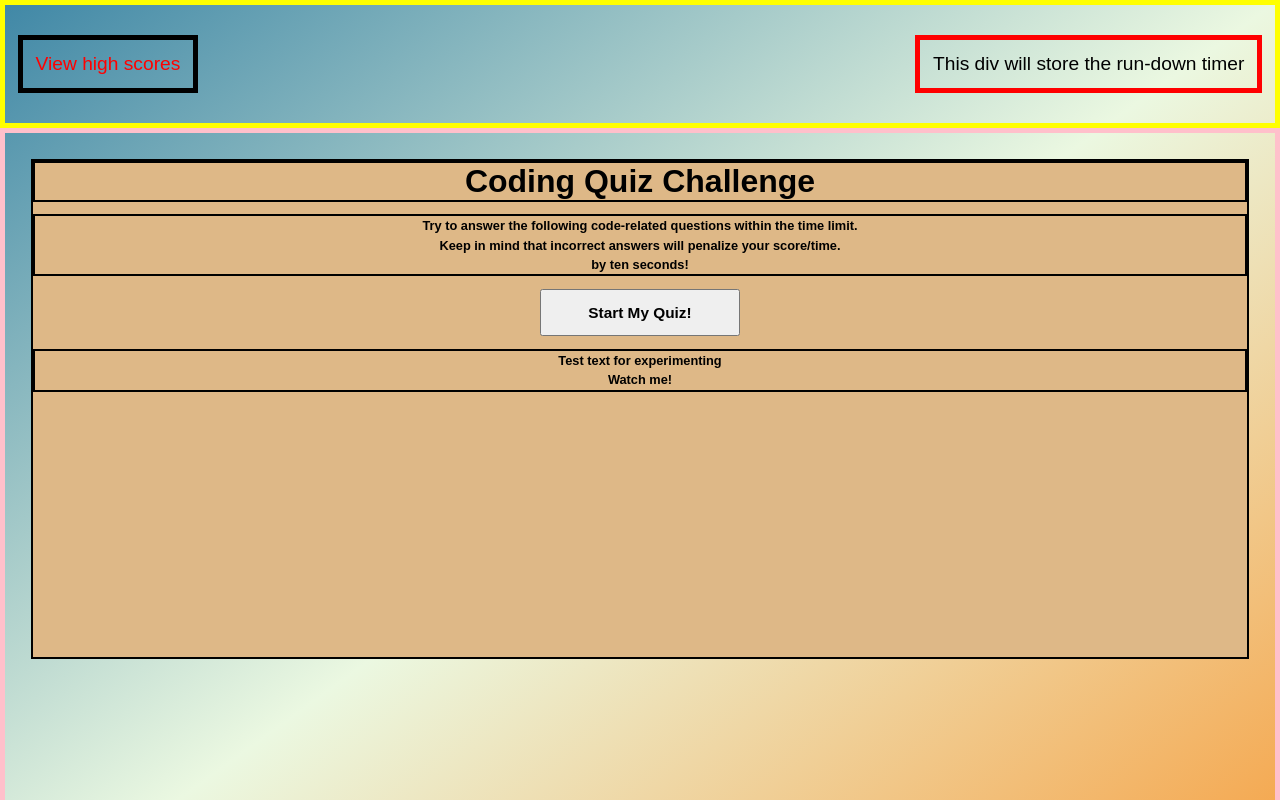
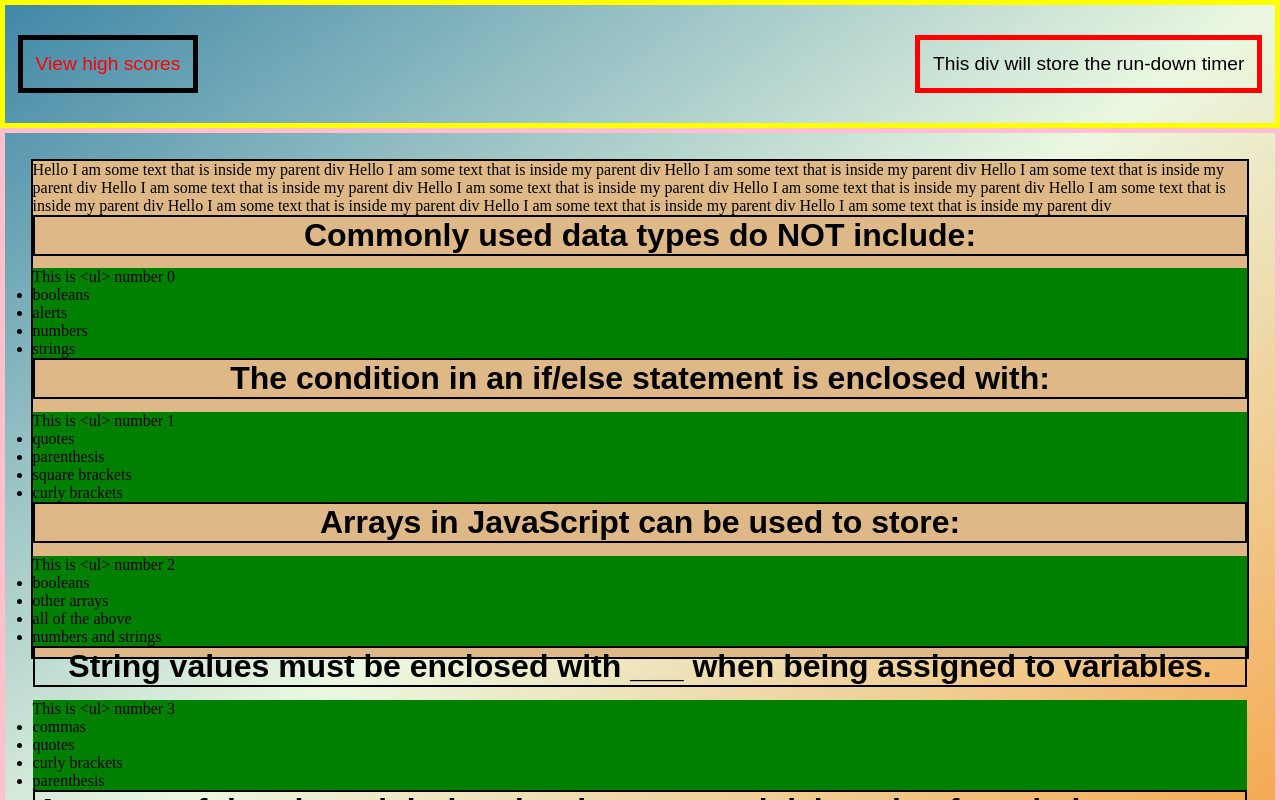
Before and after one commit to jcomp-03/code-quiz, a plain HTML site: page index.html in a window 1280 px wide. Both pictures are taken after a click on the button "Start My Quiz!". Shown: the top 800 px of the page. Drawn offline with Linux system fonts and the light colour scheme.

Commit message:
Continuing to develop function displayQuestionAndChoices(). Saving progress.

```diff
--- a/assets/css/stylesheet.css
+++ b/assets/css/stylesheet.css
@@ -43,7 +43,7 @@ header div {
     height: 100%;
 }
 
-.cover-title {
+.title-question {
     margin-bottom: 1vw;
     border: solid 2px black;
     text-align: center;
@@ -75,10 +75,10 @@ header div {
     background-color: burlywood;
 }
 
-.quiz-question {
-    margin-bottom: 1vw;
-    border: solid 2px black;
-    text-align: center;
-    font-family: sans-serif;
-    font-size: 3.5vw;
+.style-choice-list {
+    background-color: green;
 }
+
+.style-choice-list-item{
+    list-style-type: none;
+}
--- a/assets/js/script.js
+++ b/assets/js/script.js
@@ -33,7 +33,7 @@ an array, with that object having the following properties and methods:
 // import * as fs from 'fs';
 
 // global variables here
-var quizQuestionsArray = []; // empty array to hold instances of object Question
+var questionObjectArray = []; // empty array to hold instances of object Question
 var fileDataArray = [] // empty array to hold split string
 var numQuestionObjects;
 var quizMainEl = document.querySelector("#id-quiz-main");
@@ -59,14 +59,85 @@ class Question {
     }
 }
 
-// readFile('questions.txt', 'ascii', function (err, data) {
-//     if (err) {
-//         throw err;
-//     }
-//     // run storeFileData() and store data in the empty array fileDataArray
-//     storeFileData(data);
-// })
+function displayQuestionAndChoices(container) {
 
+    // some additional code above the for loop may be necessary
+    // I need to build out the handleSelectChoice() callback function on newDivWrapper and match the <li> element which is selected
+
+
+    // loop through as many times as there are objects in questionObjectArray. In the future look to using array.forEach perhaps.
+    for (let i = 0; i < numQuestionObjects; i++) {
+
+        // create dynamically <h1> element and append to div wrapper
+        var questionTitle = document.createElement("h1");
+        questionTitle.setAttribute("data-index-question-object", i);
+        questionTitle.className = "title-question";
+        questionTitle.innerText = questionObjectArray[i].interrogative;
+        container.appendChild(questionTitle);
+
+        // create dynamically <ul> and append to div wrapper
+        var choiceList = document.createElement("ul");
+        choiceList.setAttribute("data-index-question-object", i);
+        choiceList.className = "style-choice-list";
+        choiceList.textContent = "This is <ul> number " + i;
+        container.appendChild(choiceList);
+
+        // repopulate this array after every iterating through an individual object's properties
+        var propertiesArray = ["answRight", "answWrong1", "answWrong2", "answWrong3"];
+
+        for (let j = 0; j < 4; j++) {
+            // get some random number to cycle through object properties
+            someRandomNum = randomNumber(0, propertiesArray.length-1);
+
+            // create dynamically <ul> and append to div wrapper
+            choiceListItem = document.createElement("li");
+
+            // assign the current object to a variable
+            currObj = questionObjectArray[i];
+            // assign the current randomly-selected object property to a variable
+            currProperty = propertiesArray[someRandomNum];
+            // assign the innerText property the value of the randomly-selected property from the current object
+            choiceListItem.innerText = currObj[currProperty];
+            // remove that currently-selected random property from the propertiesArray
+            propertiesArray.splice(someRandomNum, 1);
+            // console.log(`Contents of propertiesArray is ${propertiesArray}.`);
+            console.log(propertiesArray);
+            // append the choice list item to the choice list
+            choiceList.appendChild(choiceListItem);
+        }
+
+    }
+    // append the choice list to the div wrapper
+    container.appendChild(choiceList);
+
+}
+
+// callback function handleStartQuiz()
+function handleStartQuiz() {
+    // let the quiz begin!
+    console.log("The Start Quiz button has been pressed!");
+
+    // create new div wrapper for quiz question title and choices
+    var newDivWrapper = document.createElement("div");
+    newDivWrapper.innerText = "Hello I am some text that is inside my parent div "+
+                                "Hello I am some text that is inside my parent div "+
+                                "Hello I am some text that is inside my parent div "+
+                                "Hello I am some text that is inside my parent div "+
+                                "Hello I am some text that is inside my parent div "+
+                                "Hello I am some text that is inside my parent div "+
+                                "Hello I am some text that is inside my parent div "+
+                                "Hello I am some text that is inside my parent div "+
+                                "Hello I am some text that is inside my parent div "+
+                                "Hello I am some text that is inside my parent div "+
+                                "Hello I am some text that is inside my parent div ";
+    newDivWrapper.className = "quiz-wrapper";
+
+    // append new elements in the correct order
+    quizWrapperEl.replaceWith(newDivWrapper);
+
+    // run function displayQuestionAndChoices() and take as parameter the new div element
+    displayQuestionAndChoices(newDivWrapper);
+}
 
 storeFileData();
 
@@ -88,70 +159,24 @@ function storeFileData() {
         myQuestion.answWrong2 = fileDataArray[j], j++;
         myQuestion.answWrong3 = fileDataArray[j];
         // push the object instance to the array quizQuestionsArray
-        quizQuestionsArray.push(myQuestion);
+        questionObjectArray.push(myQuestion);
     }
-    console.log(quizQuestionsArray);
+    // console.log(quizQuestionsArray);
 }
+
 // generate random number between min and max inclusive
 function randomNumber(min, max) {
     var value = Math.floor(Math.random() * (max - min + 1) + min);
     return value;
-  };
+};
 
-function displayQuestionAndChoices(container) {
-    let i = 0;
-    // create new h1 for quiz question title
-    var questionTitle = document.createElement("h1");
-    questionTitle.innerText = quizQuestionsArray[i].interrogative;
-    questionTitle.className = "cover-title";
-    // append question title to container
-    container.appendChild(questionTitle);
-
-    // create choice list items and append to container
-    var choiceList = document.createElement("ul");
-
-    let i = 0;
-    var propertiesArray = ["answRight", "answWrong1", "answWrong2", "answWrong3"];
-    debugger;
-    // randomly assign value of properties to the current choice list item
-    for (let j = 0; j < 1; j++) {
-        someRandomNum = randomNumber(0, propertiesArray.length-1);
-        // this if conditional will always run
-        if (someRandomNum != null) {
-            choiceListItem = document.createElement("li");
-            currObj = quizQuestionsArray[i];
-            currProperty = propertiesArray[someRandomNum]
-            console.log(currObj, currProperty);
-            choiceListItem.innerText = currObj.currProperty;
-            // propertiesArray = propertiesArray.splice(randomProperty,1);
-            choiceList.appendChild(choiceListItem);
-        }
-    }
-    // append the choice list to the div wrapper
-    container.appendChild(choiceList);
-}
-
-// callback function handleStartQuiz()
-function handleStartQuiz() {
-    console.log("The Start Quiz button has been pressed!");
-
-    // create new div wrapper for quiz questions
-    var newDivWrapper = document.createElement("div");
-    newDivWrapper.innerText = "Hello I am some text that is inside my parent div";
-    newDivWrapper.className = "quiz-wrapper";
-
-    // append new elements in the correct order
-    quizWrapperEl.replaceWith(newDivWrapper);
-
-    // create an unordered list to display multiple choice questions
-    displayQuestionAndChoices(newDivWrapper);
-
-}
 
 // event listeners
 // on click of <button> Start Quiz, run callback handleStartQuiz()
 startButtonEl.addEventListener('click', handleStartQuiz);
 
+// this event listener may need to move location due to scoping? tbd
+newDivWrapper.addEventListener('click', handleSelectChoice);
 
 /*
 ***** USER STORY *****
--- a/index.html
+++ b/index.html
@@ -20,7 +20,7 @@
 
     <main id="id-quiz-main" class="quiz-main">
         <div id="id-quiz-wrapper" class="quiz-wrapper">
-            <h1 class="cover-title">
+            <h1 class="title-question">
                 Coding Quiz Challenge
             </h1>
             <p class="quiz-paragraph">
```
